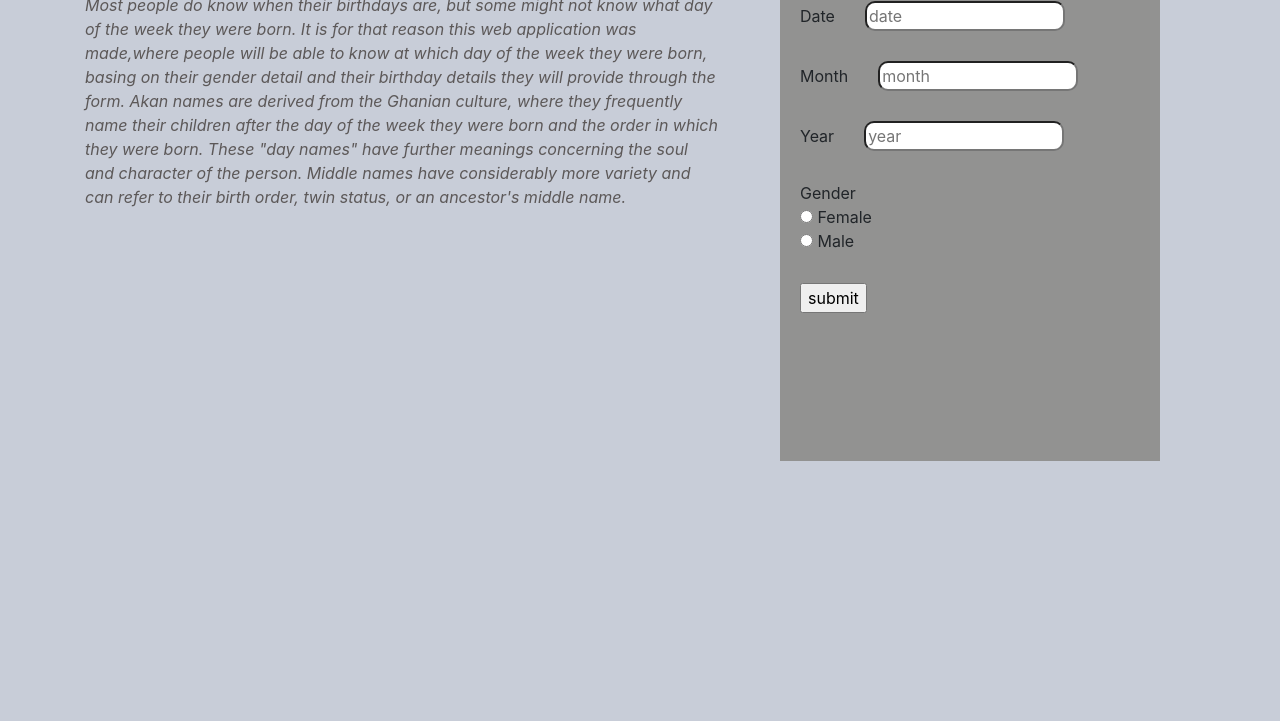
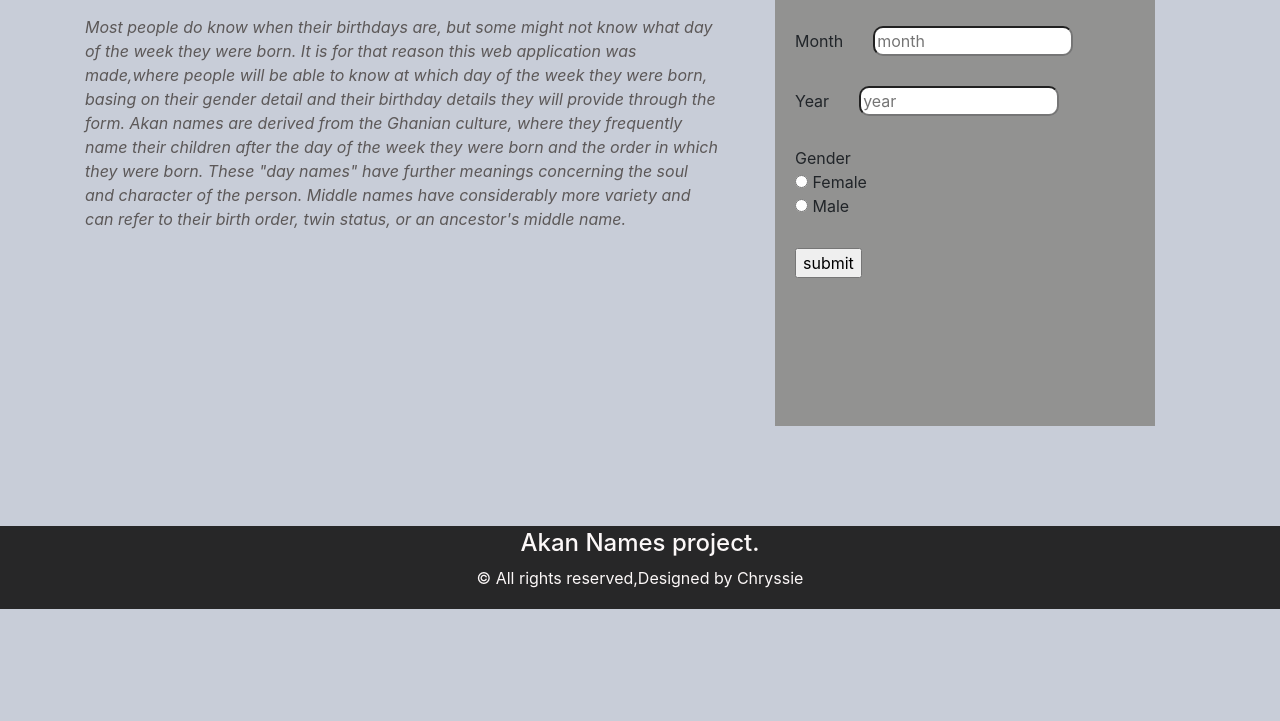
Before and after one commit to KaChryssie/AkanNames, a plain HTML site: page bdaycalculator.html in a window 1280 px wide. Shown: the part 79-800 px from the top of the page. Drawn offline with Linux system fonts and the light colour scheme.

Commit message:
add the footer to our web

```diff
--- a/bdaycalculator.css
+++ b/bdaycalculator.css
@@ -1,5 +1,5 @@
 body{
-    margin: 30px;
+    margin: 0px;
 
     background-color: rgb(200, 205, 216);
     background-position: center;
@@ -7,6 +7,7 @@ body{
 
 }
 #akn {
+    margin: 30px;
     text-align: center;
     color : rgb(44, 43, 43);
 }
@@ -29,10 +30,12 @@ body{
 .frm{
     width: 380px;
     height: 480px;
-    margin: 30px;
+    margin: 25px;
+    margin-bottom: 100px;
     position: relative;
     background: rgb(146, 146, 145);
     padding: 20px;
+    ;
 }
 #date , #month , #year {
     border-radius: 10px;
@@ -41,3 +44,12 @@ body{
 
 
 }
+.footer {
+
+    padding: 3px;
+    width: 100%;
+    background-color: rgba(26, 25, 25, 0.918);
+    color: rgb(252, 248, 248);
+    text-align: center;
+
+  }
--- a/bdaycalculator.html
+++ b/bdaycalculator.html
@@ -61,6 +61,14 @@
         </div>
     </div>
 
+
+    <div class="footer">
+
+            <h4>Akan Names project.</h4>
+            <p class="des">&copy; All rights reserved,Designed by Chryssie</p>
+
+    </div>
+
 </body>
 
 </html>
```
Also changed, not shown: images/website-background-2.jpg (deleted), images/websiteback1.jpg (deleted), images/websiteback2.jpg (deleted), images/websiteback3.jpg (deleted), images/websiteback4.jpg (deleted), images/websiteback5.jpg (deleted).
